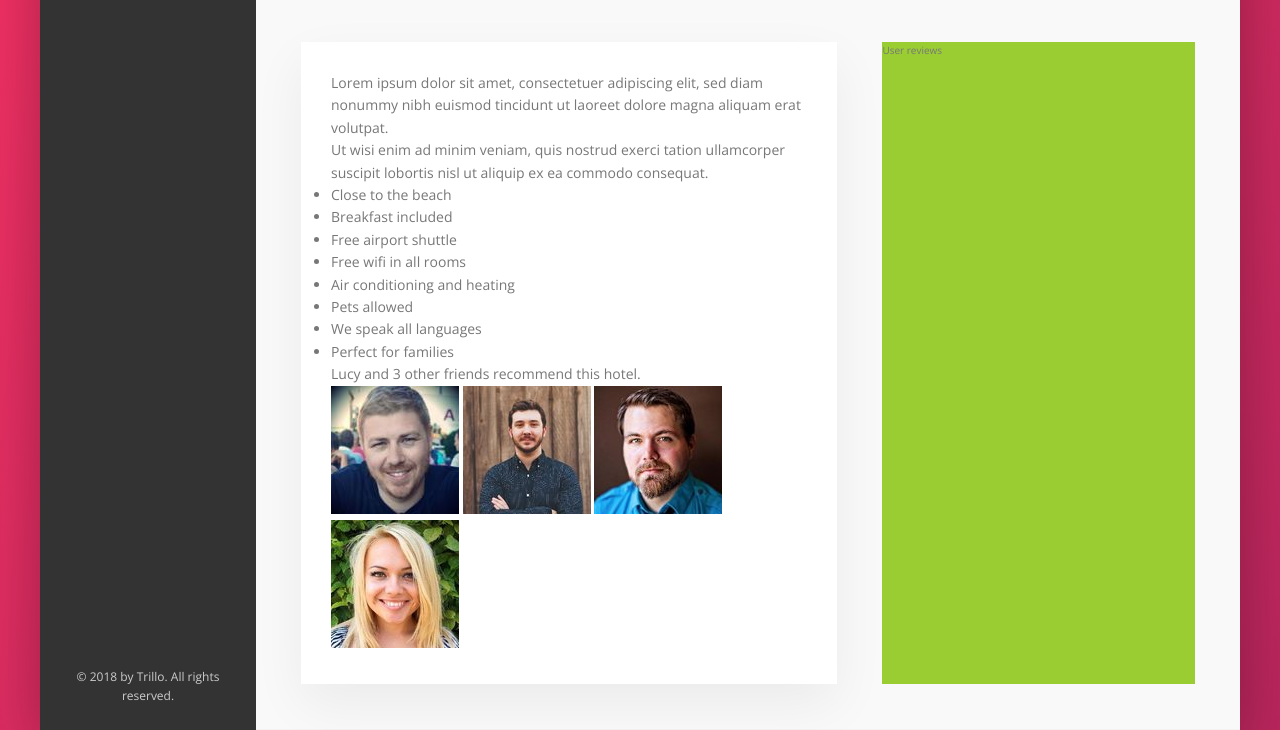
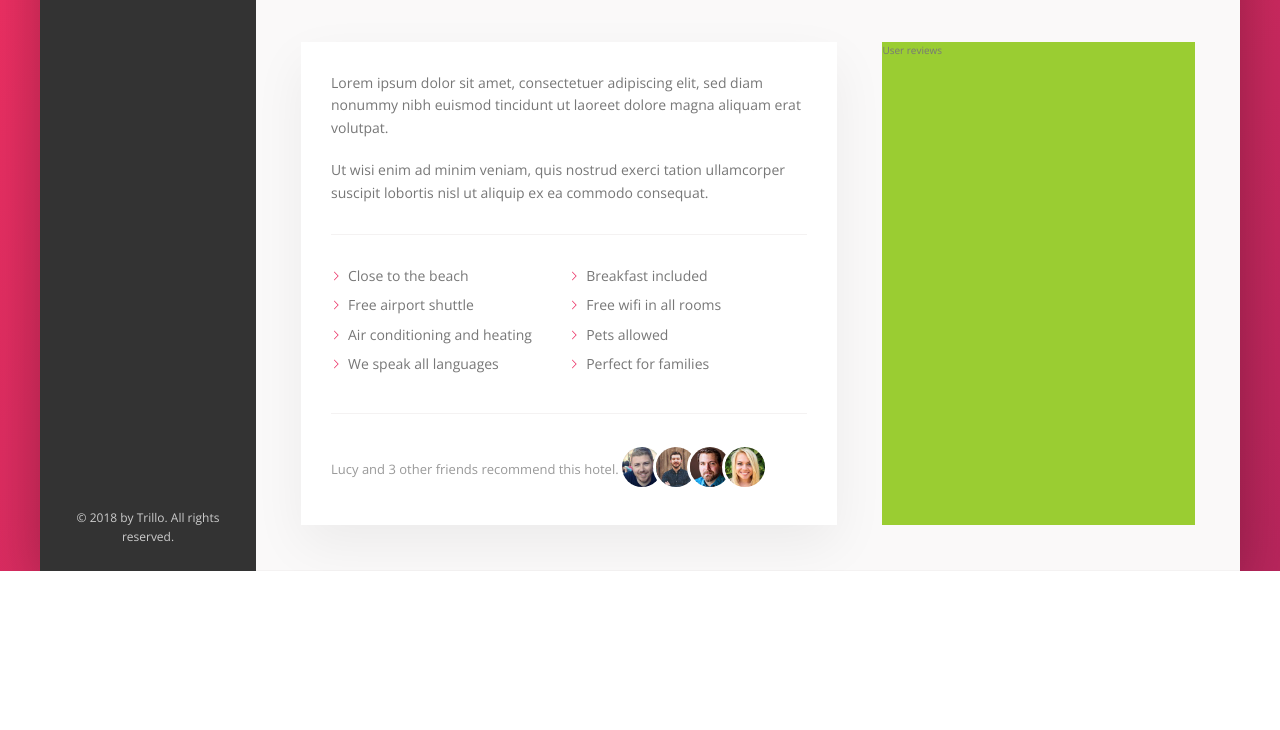
Before and after one commit to KadenZipfel/trillo, a website: page index.html in a window 1280 px wide. Shown: the part 525-1255 px from the top of the page. After the commit the page ends 1096 px from the top, so only its background shows below. Drawn offline with nearby package versions, Linux system fonts and the light colour scheme.

Commit message:
Build description section pt. 2

```diff
--- a/sass/_components.scss
+++ b/sass/_components.scss
@@ -290,3 +290,73 @@
     box-shadow: none;
   }
 }
+
+// Paragraph
+.paragraph:not(:last-of-type) {
+  margin-bottom: 2rem;
+}
+
+// List
+.list {
+  list-style: none;
+  margin: 3rem 0;
+  padding: 3rem 0;
+  border-top: var(--line);
+  border-bottom: var(--line);
+
+  display: flex;
+  flex-wrap: wrap;
+
+  &__item {
+    flex: 0 0 50%;
+    margin-bottom: .7rem;
+  }
+
+  &__item::before {
+    content: "";
+    display: inline-block;
+    height: 1rem;
+    width: 1rem;
+    margin-right: .7rem;
+
+    // Older browsers
+    // background-image: url(../img/chevron-thin-right.svg);
+    // background-size: cover;
+
+    // Newer browsers
+    background-color: var(--color-primary);
+    -webkit-mask-image: url(../img/chevron-thin-right.svg);
+    -webkit-mask-size: cover;
+    mask-image: url(../img/chevron-thin-right.svg);
+    mask-size: cover;
+  }
+}
+
+// Recommend
+.recommend {
+  font-size: 1.3rem;
+  color: var(--color-grey-dark-3);
+
+  display: flex;
+  align-items: center;
+
+  &__count {
+    margin-right: auto;
+  }
+
+  &__friends {
+
+  }
+
+  &__photo {
+    box-sizing: content-box;
+    height: 4rem;
+    width: 4rem;
+    border-radius: 50%;
+    border: 3px solid white;
+
+    &:not(:last-child) {
+      margin-right: -1.5rem;
+    }
+  }
+}
```
Also changed, not shown: css/style.css.
